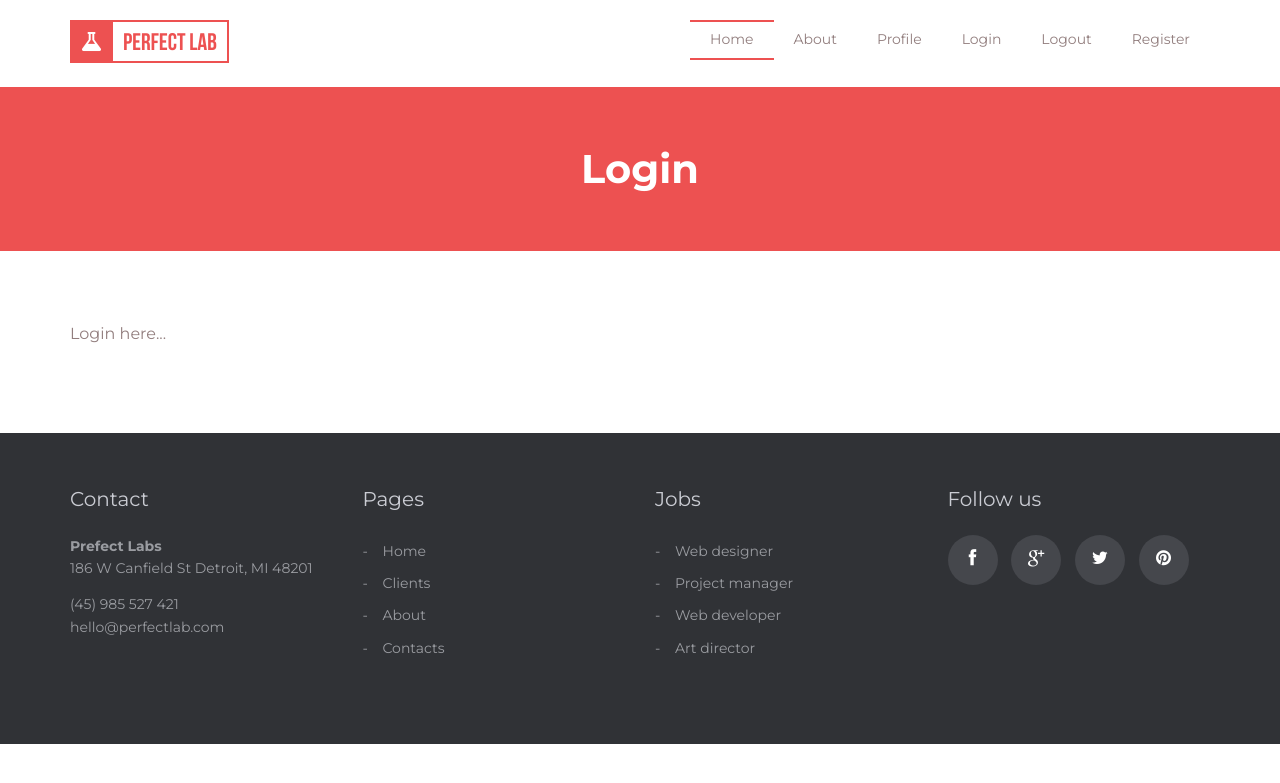
After one commit to zavanton123/coderators, a Django app: page /login in a window 1280 px wide. The commit adds this page. Shown: the top 783 px of the page. Run offline with Django 3.2, Linux system fonts and the light colour scheme; some libraries are stand-ins or nearby versions.

Commit message:
some empty pages added (login, logout, etc.)

```diff
--- a/snippet/templates/snippet/about.html
+++ b/snippet/templates/snippet/about.html
@@ -4,8 +4,9 @@
 {% block page-title %}About{% endblock %}
 
 {% block main-content-header %}
-    <h1 class="page-title">Creative people driven by pasion. <br> We develop the best strategies and
-        products</h1>
+    <h1 class="page-title">Creative people driven by pasion.
+        <br> We develop the best strategies and products
+    </h1>
 {% endblock %}
 
 {% block main-content-body %}
--- a/snippet/templates/snippet/inc/_footer.html
+++ b/snippet/templates/snippet/inc/_footer.html
@@ -15,13 +15,12 @@
             </div>
             <div class="col-xs-6 col-sm-3">
                 <div class="widget">
-                    <h3 class="widget-title">Help</h3>
+                    <h3 class="widget-title">Pages</h3>
                     <ul class="dash-list">
-                        <li><a href="#">Praesentium deleniti</a></li>
-                        <li><a href="#">Atque corrupti</a></li>
-                        <li><a href="#">Quos dolores quas molestias</a></li>
-                        <li><a href="#">Excepturi sint occaecati</a></li>
-                        <li><a href="#">Cupiditate provident</a></li>
+                        <li><a href="{% url 'snippet:home' %}">Home</a></li>
+                        <li><a href="{% url 'snippet:clients' %}">Clients</a></li>
+                        <li><a href="{% url 'snippet:about' %}">About</a></li>
+                        <li><a href="{% url 'snippet:contacts' %}">Contacts</a></li>
                     </ul>
                 </div>
             </div>
--- a/snippet/templates/snippet/inc/_header.html
+++ b/snippet/templates/snippet/inc/_header.html
@@ -10,8 +10,11 @@
             <button type="button" class="menu-toggle"><i class="fa fa-bars"></i></button>
             <ul class="menu">
                 <li class="menu-item current-menu-item"><a href="{% url 'snippet:home' %}">Home</a></li>
-                <li class="menu-item"><a href="{% url 'snippet:clients' %}">Clients</a></li>
                 <li class="menu-item"><a href="{% url 'snippet:about' %}">About</a></li>
+                <li class="menu-item"><a href="{% url 'snippet:profile' %}">Profile</a></li>
+                <li class="menu-item"><a href="{% url 'snippet:login' %}">Login</a></li>
+                <li class="menu-item"><a href="{% url 'snippet:logout' %}">Logout</a></li>
+                <li class="menu-item"><a href="{% url 'snippet:register' %}">Register</a></li>
             </ul> <!-- .menu -->
         </div> <!-- .main-navigation -->
 
--- /dev/null
+++ b/snippet/templates/snippet/login.html
@@ -0,0 +1,20 @@
+{% extends 'snippet/base.html' %}
+{% load static %}
+
+{% block page-title %}Logout{% endblock %}
+
+{% block main-content-header %}
+    <h1 class="page-title">Login</h1>
+{% endblock %}
+
+{% block main-content-body %}
+
+    <div class="fullwidth-block">
+        <div class="container">
+
+            <p>Login here...</p>
+
+        </div>
+    </div>
+
+{% endblock %}
--- a/snippet/urls.py
+++ b/snippet/urls.py
@@ -1,6 +1,7 @@
 from django.urls import path
 
-from snippet.views import HomeView, SnippetView, IndexView, AboutView, ClientView, ContactsView
+from snippet.views import HomeView, SnippetView, IndexView, AboutView, ClientView, ContactsView, LoginView, \
+    RegisterView, LogoutView, ProfileView
 
 app_name = 'snippet'
 
@@ -11,4 +12,8 @@ urlpatterns = [
     path('about', AboutView.as_view(), name='about'),
     path('clients', ClientView.as_view(), name='clients'),
     path('contacts', ContactsView.as_view(), name='contacts'),
+    path('login', LoginView.as_view(), name='login'),
+    path('logout', LogoutView.as_view(), name='logout'),
+    path('register', RegisterView.as_view(), name='register'),
+    path('profile', ProfileView.as_view(), name='profile')
 ]
--- a/snippet/views.py
+++ b/snippet/views.py
@@ -19,6 +19,22 @@ class ContactsView(TemplateView):
     template_name = 'snippet/contact.html'
 
 
+class LoginView(TemplateView):
+    template_name = 'snippet/login.html'
+
+
+class LogoutView(TemplateView):
+    template_name = 'snippet/logout.html'
+
+
+class RegisterView(TemplateView):
+    template_name = 'snippet/register.html'
+
+
+class ProfileView(TemplateView):
+    template_name = 'snippet/profile.html'
+
+
 class HomeView(ListView):
     ordering = ['-published_at']
     context_object_name = 'snippets'
```
Also changed, not shown: snippet/templates/snippet/logout.html (added, +20 -0 lines), snippet/templates/snippet/profile.html (added, +20 -0 lines), snippet/templates/snippet/register.html (added, +20 -0 lines).
